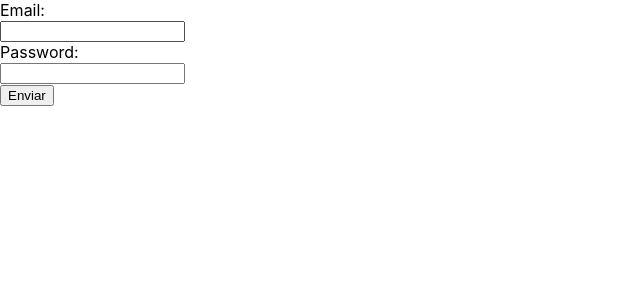
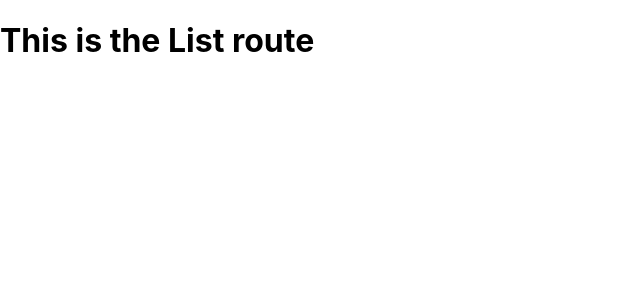
Before and after one commit to Dan33311/react-challenge-alk-copy, a React (Create React App) app: page /list in a window 1280 px wide. Shown: the top 300 px of the page, without its empty margins (0-640 px from the left). Built offline with nearby package versions, Linux system fonts and the light colour scheme.

Commit message:
local storage and react-router-dom basic configuration

```diff
--- a/package.json
+++ b/package.json
@@ -9,6 +9,7 @@
     "axios": "^0.27.2",
     "react": "^18.1.0",
     "react-dom": "^18.1.0",
+    "react-router-dom": "^6.3.0",
     "react-scripts": "5.0.1",
     "sweetalert2": "^11.4.10",
     "sweetalert2-react-content": "^5.0.0",
--- a/src/App.js
+++ b/src/App.js
@@ -1,10 +1,18 @@
 import './App.css';
+import { Routes, Route } from 'react-router-dom';
+
 import Login from './components/Login';
+import List from './components/List';
+
 
 function App() {
   return (
     <div className="">
-      <Login />
+      <Routes>
+        <Route path='/' element={<Login />}></Route>
+        <Route path='/list' element={<List />} ></Route>
+      </Routes>
+
     </div>
   );
 }
--- /dev/null
+++ b/src/components/List.jsx
@@ -0,0 +1,7 @@
+const List = () => {
+  return (
+    <h1>This is the List route</h1>
+  );
+}
+
+export default List;
--- a/src/components/Login.jsx
+++ b/src/components/Login.jsx
@@ -69,6 +69,7 @@ const Login = () => {
     })
     .then(function (response) {
       const token = response.data.token
+      localStorage.setItem('token', token)
       console.log(token);
     })
     .catch(function (error) {
--- a/src/index.js
+++ b/src/index.js
@@ -1,11 +1,16 @@
 import React from 'react';
 import ReactDOM from 'react-dom/client';
+import { BrowserRouter } from 'react-router-dom';
+
 import './index.css';
 import App from './App';
+
 
 const root = ReactDOM.createRoot(document.getElementById('root'));
 root.render(
   <React.StrictMode>
-    <App />
+    <BrowserRouter>
+      <App />
+    </BrowserRouter>
   </React.StrictMode>
 );
```
Also changed, not shown: 2 other files (tests, documents, lock files or other folders).
